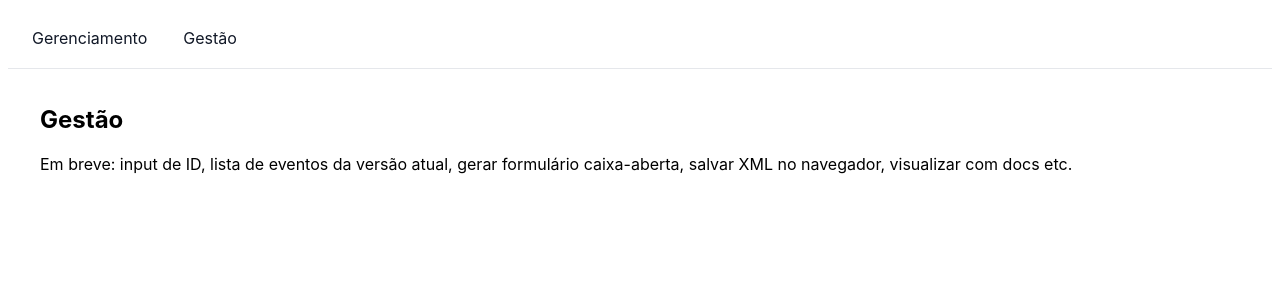
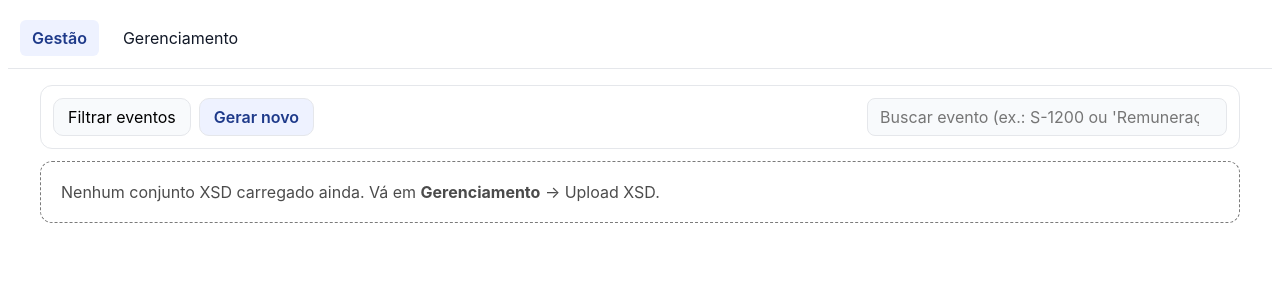
Before and after one commit to imFernandes23/esocial-interface-web, an Angular app: page /gestao in a window 1280 px wide. Shown: the top 300 px of the page. Built offline with nearby package versions, Linux system fonts and the light colour scheme.

Commit message:
Gestao layout

```diff
--- a/src/app/app.css
+++ b/src/app/app.css
@@ -19,3 +19,6 @@
   max-width: 1200px;
   margin: 0 auto;
 }
+
+.topbar a { padding: 8px 12px; border-radius: 6px; text-decoration: none; }
+.topbar a.active { background: #eef2ff; color: #1e3a8a; font-weight: 600; }
--- a/src/app/app.html
+++ b/src/app/app.html
@@ -1,7 +1,20 @@
-    <div class="topbar">
-      <a routerLink="/gerenciamento" routerLinkActive="active">Gerenciamento</a>
-      <a routerLink="/gestao" routerLinkActive="active">Gestão</a>
-    </div>
-    <div class="container">
-      <router-outlet></router-outlet>
-    </div>
+<div class="topbar">
+  <a
+    [routerLink]="'/gestao'"
+    routerLinkActive="active"
+    [routerLinkActiveOptions]="{ exact: true }"
+    ariaCurrentWhenActive="page"
+  >Gestão</a>
+
+  <a
+    [routerLink]="'/gerenciamento'"
+    routerLinkActive="active"
+    [routerLinkActiveOptions]="{ exact: true }"
+    ariaCurrentWhenActive="page"
+  >Gerenciamento</a>
+
+</div>
+
+<div class="container">
+  <router-outlet></router-outlet>
+</div>
--- a/src/app/app.routes.ts
+++ b/src/app/app.routes.ts
@@ -1,8 +1,9 @@
 import { Routes } from '@angular/router';
 
 export const routes: Routes = [
-  { path: '', redirectTo: 'gerenciamento', pathMatch: 'full'},
+  { path: '', redirectTo: 'gestao', pathMatch: 'full'},
   { path: 'gerenciamento', loadComponent: () => import('./pages/gerenciamento/gerenciamento.component/gerenciamento.component').then(m => m.GerenciamentoComponent) },
   { path: 'gerenciamento/:schemaId/evento/:fileName', loadComponent: () => import('./pages/gerenciamento/evento-detail.component/evento-detail.component').then(m => m.EventoDetailComponent) },
   { path: 'gestao', loadComponent: () => import('./pages/gestao/gestao.component/gestao.component').then(m => m.GestaoComponent) },
+  { path: 'gestao/novo/:fileName',  loadComponent: () => import('./pages/gestao/novo-evento-winzard.component/novo-evento-winzard.component').then(m => m.NovoEventoWinzardComponent) }
 ];
--- a/src/app/app.ts
+++ b/src/app/app.ts
@@ -1,9 +1,9 @@
 import { Component, signal } from '@angular/core';
-import { RouterOutlet } from '@angular/router';
+import { RouterLink, RouterLinkActive, RouterOutlet } from '@angular/router';
 
 @Component({
   selector: 'app-root',
-  imports: [RouterOutlet],
+  imports: [RouterLink, RouterLinkActive, RouterOutlet],
   templateUrl: './app.html',
   styleUrl: './app.css'
 })
--- a/src/app/pages/gerenciamento/gerenciamento.component/gerenciamento.component.html
+++ b/src/app/pages/gerenciamento/gerenciamento.component/gerenciamento.component.html
@@ -1,5 +1,3 @@
-  <h2>Gerenciamento</h2>
-
   <div class="card">
     <h3>Carregar ou escolher esquema</h3>
     <div class="row">
--- a/src/app/pages/gestao/gestao.component/gestao.component.css
+++ b/src/app/pages/gestao/gestao.component/gestao.component.css
@@ -0,0 +1,90 @@
+.gestao {
+  display: grid;
+  grid-template-rows: auto 1fr;
+  height: 100%;
+  gap: 12px;
+}
+.gestao-header {
+  display: flex;
+  align-items: center;
+  justify-content: space-between;
+  background: #fff;
+  padding: 12px;
+  border: 1px solid #e5e7eb;
+  border-radius: 12px;
+
+  gap: 12px;
+}
+.gestao-header .left {
+  display: flex;
+  gap: 8px;
+}
+.gestao-header button {
+  padding: 8px 14px;
+  border-radius: 10px;
+  border: 1px solid #e5e7eb;
+  background: #f8fafc;
+  color: #000000;
+  cursor: pointer;
+}
+.gestao-header button.active {
+    background: #eef2ff; color: #1e3a8a; font-weight: 600;
+}
+.gestao-header input {
+  padding: 8px 12px;
+  min-width: 360px;
+  border-radius: 8px;
+  border: 1px solid #e5e7eb;
+  background: #f8fafc;
+  color: #000000;
+}
+
+.catalog-meta {
+  font-size: 12px;
+  opacity: 0.9;
+  display: flex;
+  gap: 18px;
+  margin-bottom: 6px;
+}
+
+.event-grid {
+  display: grid;
+  padding: 10px;
+  background: #fff;
+  border-radius: 14px;
+  border: 1px solid #e5e7eb;
+  grid-template-columns: repeat(auto-fill, minmax(260px, 1fr));
+  gap: 12px;
+}
+
+.event-card {
+  display: grid;
+  gap: 6px;
+  padding: 14px;
+  border: 1px dashed #e5e7eb;
+  border-radius: 14px;
+  text-decoration: none;
+  color: inherit;
+  background: #f8fafc;
+}
+.event-card:hover {
+  border-color: #8ab4f8;
+}
+.event-code {
+  font-weight: 700;
+  letter-spacing: 0.5px;
+}
+.event-title {
+  opacity: 0.95;
+}
+.event-file {
+  font-size: 12px;
+  opacity: 0.7;
+}
+
+.placeholder {
+  opacity: 0.7;
+  border: 1px dashed #444;
+  border-radius: 12px;
+  padding: 20px;
+}
--- a/src/app/pages/gestao/gestao.component/gestao.component.html
+++ b/src/app/pages/gestao/gestao.component/gestao.component.html
@@ -1,2 +1,56 @@
-    <h2>Gestão</h2>
-    <p>Em breve: input de ID, lista de eventos da versão atual, gerar formulário caixa-aberta, salvar XML no navegador, visualizar com docs etc.</p>
+<div class="gestao">
+  <header class="gestao-header">
+    <div class="left">
+      <button (click)="onFiltrar()" [class.active]="active() === 'filtrar'">Filtrar eventos</button>
+      <button (click)="onGerarNovo()" [class.active]="active() === 'novo'">Gerar novo</button>
+    </div>
+    <div class="right" *ngIf="active() === 'novo'">
+      <input
+        type="search"
+        placeholder="Buscar evento (ex.: S-1200 ou 'Remuneração')"
+        [value]="query()"
+        (input)="query.set(($any($event.target).value || '').trim())"
+      />
+    </div>
+  </header>
+
+  <section class="gestao-body">
+    <!-- Aba FILTRAR (placeholder para futura implementação) -->
+    <ng-container *ngIf="active() === 'filtrar'">
+      <div class="placeholder">
+        (Em breve) filtros por período, status, empresa, CPF/CNPJ, sistema, etc.
+      </div>
+    </ng-container>
+
+    <!-- Aba GERAR NOVO -->
+
+    <ng-container *ngIf="active() === 'novo'">
+    <ng-container *ngIf="catalog$ | async as catalog; else noCatalog">
+        <div class="catalog-meta">
+        <div><b>Conjunto:</b> {{ catalog.setId }}</div>
+        <div><b>Versão:</b> {{ catalog.version || '—' }}</div>
+        <div><b>Carregado em:</b> {{ catalog.uploadedAt | date:'short' }}</div>
+        </div>
+
+        <div class="event-grid">
+        <a
+            class="event-card"
+            *ngFor="let ev of filter(catalog.events, query())"
+            [routerLink]="['/gestao/novo', ev.fileName]"
+            [attr.aria-label]="'Criar ' + ev.id"
+        >
+            <div class="event-code">{{ ev.id || ev.fileName }}</div>
+            <div class="event-title">{{ ev.title }}</div>
+            <div class="event-file">Fonte: {{ ev.fileName }}</div>
+        </a>
+        </div>
+    </ng-container>
+
+    <ng-template #noCatalog>
+        <div class="placeholder">
+        Nenhum conjunto XSD carregado ainda. Vá em <b>Gerenciamento</b> → Upload XSD.
+        </div>
+    </ng-template>
+    </ng-container>
+  </section>
+</div>
--- a/src/app/pages/gestao/gestao.component/gestao.component.ts
+++ b/src/app/pages/gestao/gestao.component/gestao.component.ts
@@ -1,11 +1,34 @@
-import { Component } from '@angular/core';
+import { CommonModule } from '@angular/common';
+import { Component, inject, signal } from '@angular/core';
+import { EventMeta, SchemaCatalogService } from '../../../services/schema-catalog.services';
+import { RouterLink } from '@angular/router';
 
 @Component({
   selector: 'app-gestao.component',
-  imports: [],
+  imports: [CommonModule, RouterLink],
   templateUrl: './gestao.component.html',
   styleUrl: './gestao.component.css'
 })
 export class GestaoComponent {
+  private catalogSvc = inject(SchemaCatalogService);
+  // alterna topo: 'novo' | 'filtrar'
+  active = signal<'novo' | 'filtrar'>('novo');
 
+  catalog$ = this.catalogSvc.catalog$;
+
+  onGerarNovo() { this.active.set('novo'); }
+  onFiltrar()    { this.active.set('filtrar'); }
+
+  // search local para a lista
+  query = signal('');
+  filter(list: EventMeta[], q: string) {
+    if (!q) return list;
+    const s = q.toLowerCase();
+    return list.filter(e =>
+      e.id?.toLowerCase().includes(s) ||
+      e.title?.toLowerCase().includes(s) ||
+      e.fileName?.toLowerCase().includes(s) ||
+      e.description?.toLowerCase().includes(s)
+    );
+  }
 }
--- /dev/null
+++ b/src/app/pages/gestao/novo-evento-winzard.component/novo-evento-winzard.component.css
@@ -0,0 +1,10 @@
+.wizard {
+  display: grid;
+  gap: 12px;
+}
+.placeholder {
+  opacity: 0.8;
+  border: 1px dashed #444;
+  padding: 16px;
+  border-radius: 12px;
+}
--- /dev/null
+++ b/src/app/pages/gestao/novo-evento-winzard.component/novo-evento-winzard.component.html
@@ -0,0 +1,12 @@
+    <div class="wizard">
+      <h2>Gerar novo: {{ fileName }}</h2>
+
+      <div class="placeholder" *ngIf="!xml">
+        Arquivo não encontrado no conjunto mais recente ou XML vazio.
+      </div>
+
+      <div class="placeholder" *ngIf="xml">
+        (Próximos passos) Montar o formulário dinâmico a partir do XSD:
+        <pre style="white-space: pre-wrap">{{ xml.slice(0, 2000) }}</pre>
+      </div>
+    </div>
--- /dev/null
+++ b/src/app/pages/gestao/novo-evento-winzard.component/novo-evento-winzard.component.ts
@@ -0,0 +1,23 @@
+import { CommonModule } from '@angular/common';
+import { Component, inject } from '@angular/core';
+import { ActivatedRoute } from '@angular/router';
+import { SchemaCatalogService } from '../../../services/schema-catalog.services';
+
+@Component({
+  selector: 'app-novo-evento-winzard',
+  imports: [CommonModule],
+  templateUrl: './novo-evento-winzard.component.html',
+  styleUrl: './novo-evento-winzard.component.css'
+})
+export class NovoEventoWinzardComponent {
+  private route = inject(ActivatedRoute);
+  private catalog = inject(SchemaCatalogService);
+
+  fileName = decodeURIComponent(this.route.snapshot.paramMap.get('fileName') || '');
+  xml: string | null = null;
+
+  constructor() {
+    const latest = this.catalog.getLatestSchema();
+    this.xml = latest?.files?.[this.fileName] ?? null;
+  }
+}
--- /dev/null
+++ b/src/app/services/schema-catalog.services.ts
@@ -0,0 +1,92 @@
+import { Injectable, inject } from '@angular/core';
+import { BehaviorSubject, map } from 'rxjs';
+import { SchemaStoreService } from './schema-store.service';
+
+export interface EventMeta {
+  id: string;            // código S-xxxx, ou fallback do fileName
+  title: string;         // rótulo amigável (label)
+  fileName: string;      // chave no files (ex.: "evtRemun.xsd")
+  description?: string;  // opcional
+}
+
+export interface SchemaCatalog {
+  setId: string;
+  version?: string;
+  uploadedAt: string;
+  events: EventMeta[];
+}
+
+type EsocialSchema = {
+  id: string;
+  createdAt: number;
+  version?: string;
+  files: Record<string, string>;
+  events: Array<{ fileName: string; label: string; isTipos: boolean }>;
+};
+
+@Injectable({ providedIn: 'root' })
+export class SchemaCatalogService {
+  private store = inject(SchemaStoreService);
+  private latestId$ = new BehaviorSubject<string | null>(this.pickLatestId());
+
+  private pickLatestId(): string | null {
+    const list = this.store.list();
+    return list.length ? list[0].id : null;
+  }
+  refreshLatest() {
+    this.latestId$.next(this.pickLatestId());
+  }
+
+  private extractEventCode(source?: string): string | null {
+    if (!source) return null;
+    const m = source.match(/S-\d{3,4}/i);
+    return m ? m[0].toUpperCase() : null;
+    // Se quiser, adicione outras heurísticas aqui.
+  }
+
+  catalog$ = this.latestId$.pipe(
+    map(latestId => {
+      if (!latestId) return null;
+      const schema = this.store.get(latestId) as unknown as EsocialSchema | null;
+      if (!schema) return null;
+
+      const uploadedAtIso = new Date(schema.createdAt || Date.now()).toISOString();
+
+      const events: EventMeta[] = (schema.events ?? [])
+        .filter(e => !e.isTipos) // nunca listar tipos.xsd
+        .map(e => {
+          const code =
+            this.extractEventCode(e.label) ||
+            this.extractEventCode(e.fileName) ||
+            e.fileName.replace(/\.xsd$/i, '');
+          const title = e.label || `Evento ${code}`;
+          return {
+            id: code,
+            title,
+            description: e.label || undefined,
+            fileName: e.fileName
+          };
+        });
+
+      return {
+        setId: schema.id,
+        version: schema.version,
+        uploadedAt: uploadedAtIso,
+        events
+      } as SchemaCatalog;
+    })
+  );
+
+  upsertSchema(schema: EsocialSchema) {
+    this.store.upsert(schema as any);
+    this.refreshLatest();
+  }
+  removeSchema(id: string) {
+    this.store.remove(id);
+    this.refreshLatest();
+  }
+  getLatestSchema(): EsocialSchema | null {
+    const latestId = this.pickLatestId();
+    return latestId ? (this.store.get(latestId) as any as EsocialSchema) : null;
+  }
+}
```
Also changed, not shown: 2 other files (tests, documents, lock files or other folders).
